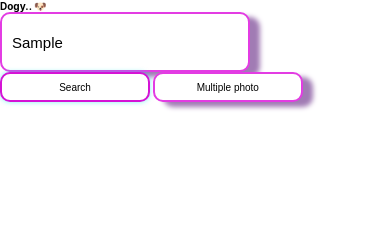
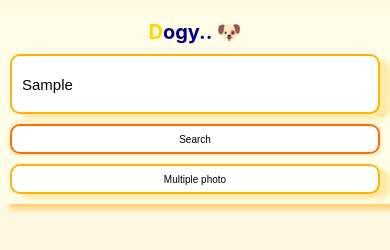
Before and after one commit to Rishabh-prime/Dog-Breed-Image-Viewer, a plain HTML site: page index.html in a window 390 px wide. Both pictures are taken after typing "Sample" into the empty fields and a click on the button "Search". Drawn offline with Linux system fonts and the light colour scheme; no server answers.

Commit message:
Update index.css

```diff
--- a/index.css
+++ b/index.css
@@ -10,85 +10,83 @@ html {
 
 body {
     font-family: 'SF Pro Display', sans-serif;
+    background-color: #fff8e1; /* Light yellow background */
 }
 
-
-.nav-Conatiner{
+/* Navigation Container */
+.nav-Container {
     width: 100%;
- height: 10rem;
-
+    height: auto;
     display: flex;
     justify-content: center;
     align-items: center;
     margin-top: 1rem;
     gap: 1rem;
- box-shadow: 10px 5px 5px rgb(204, 0, 255);
+    box-shadow: 10px 5px 5px rgba(255, 165, 0, 0.5);
+    background-color: #fffde7;
+    padding: 1rem;
+    flex-wrap: wrap;
 }
 
-#name{
+/* Logo */
+.logo h4 {
+    font-size: 2rem;
+    font-weight: bold;
+    color: #00008b;
+    margin: 0;
+    padding: 0;
+}
 
-    width: 25rem;
+.logo .highlight {
+    color: #ffd700;
+}
+
+/* Input Field */
+#name {
+    width: 20rem;
     height: 6rem;
-    border: 2px solid rgb(227, 60, 227);
+    border: 2px solid #ffb300;
     border-radius: 10px;
     font-size: 1.5rem;
     padding: 1rem;
-    box-shadow: 10px 5px 5px rgb(161, 123, 180);
+    box-shadow: 10px 5px 5px rgba(255, 193, 7, 0.3);
     transition: all 0.3s ease;
-
-
-}
-#name:focus {
-    border-color: #d513d5;
-    box-shadow: 0 0 5px rgba(9, 232, 232, 0.5); /* Add a shadow effect */
-    outline: none; /* Remove default outline */
-}
-#name:hover {
-    border-color: #007BFF; /* Change border color on hover */
 }
 
-#search{
+#name:focus {
+    border-color: #ff6f00;
+    box-shadow: 0 0 5px rgba(255, 183, 77, 0.5);
+    outline: none;
+}
 
-    width: 15rem;
+#name:hover {
+    border-color: #ffa000;
+}
+
+/* Buttons */
+#search, #search1 {
+    width: 10rem;
     height: 3rem;
     font-size: 1rem;
     border-radius: 10px;
     color: black;
     background-color: white;
-    border: 2px solid rgb(227, 60, 227);
-    box-shadow: 10px 5px 5px rgb(161, 123, 180);
+    border: 2px solid #ffb300;
+    box-shadow: 10px 5px 5px rgba(255, 193, 7, 0.3);
 }
 
-#search:focus {
-    border-color: #d513d5;
-    box-shadow: 0 0 5px rgba(9, 232, 232, 0.5); /* Add a shadow effect */
-    outline: none; /* Remove default outline */
+#search:focus, #search1:focus {
+    border-color: #ff6f00;
+    box-shadow: 0 0 5px rgba(255, 183, 77, 0.5);
+    outline: none;
 }
 
-#search:hover{
-    border-color: #007BFF;
-}
-#search1{
-    width: 15rem;
-    height: 3rem;
-    font-size: 1rem;
-    border-radius: 10px;
-    color: black;
-    border: 2px solid rgb(227, 60, 227);
-    background-color: white;
-    box-shadow: 10px 5px 5px rgb(161, 123, 180);
-}
-#search1:focus {
-    border-color: #d513d5;
-    box-shadow: 0 0 5px rgba(9, 232, 232, 0.5); /* Add a shadow effect */
-    outline: none; /* Remove default outline */
+#search:hover, #search1:hover {
+    border-color: #ffa000;
 }
 
-#search1:hover{
-    border-color: #007BFF;
-}
-
-#iamgeconatiner{
+/* Image Container */
+#imagecontainer {
     display: flex;
     justify-content: center;
     align-items: center;
@@ -96,9 +94,59 @@ body {
     margin-top: 5rem;
     flex-wrap: wrap;
 }
-.dog-image{
+
+.dog-image {
     width: 20rem;
     height: 20rem;
-    box-shadow: 10px 5px 5px rgb(161, 123, 180);
+    box-shadow: 10px 5px 5px rgba(255, 193, 7, 0.3);
+    border: 2px solid #ffb300;
+    border-radius: 10px;
+}
 
+/* Media Queries for Responsiveness */
+@media (max-width: 1200px) {
+    #name, #search, #search1 {
+        width: 18rem;
     }
+
+    .dog-image {
+        width: 18rem;
+        height: 18rem;
+    }
+}
+
+@media (max-width: 768px) {
+    .nav-Container {
+        height: auto;
+        flex-direction: column;
+    }
+
+    #name, #search, #search1 {
+        width: 15rem;
+    }
+
+    .dog-image {
+        width: 15rem;
+        height: 15rem;
+    }
+
+    #imagecontainer {
+        gap: 2rem;
+    }
+}
+
+@media (max-width: 480px) {
+    #name, #search, #search1 {
+        width: 100%;
+    }
+
+    .dog-image {
+        width: 100%;
+        height: auto;
+    }
+
+    #imagecontainer {
+        flex-direction: column;
+        gap: 1rem;
+    }
+}
```
Lines whose indentation alone changed are shown as unchanged.
